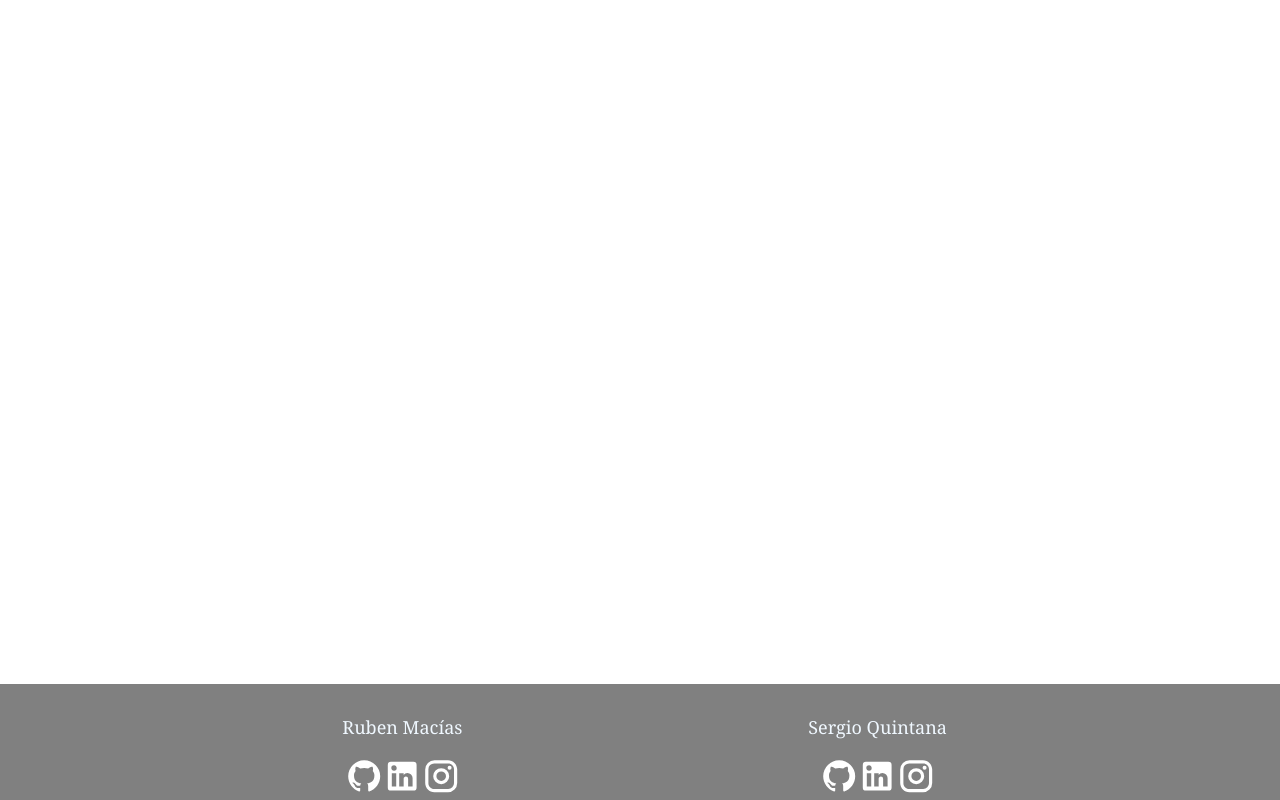
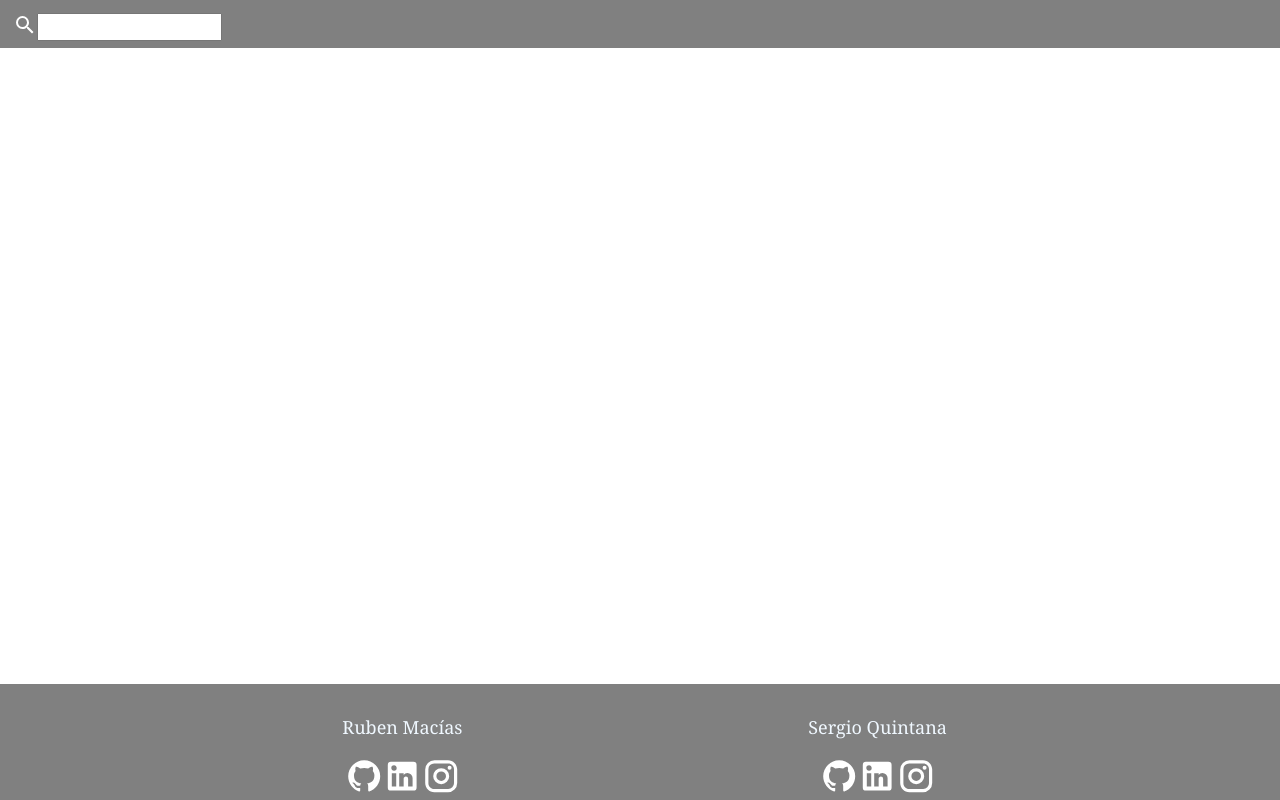
Before and after one commit to sergio1599/notes-uptc, a Next.js app: page /user in a window 1280 px wide. Built offline with nearby package versions, Linux system fonts and the light colour scheme.

Commit message:
adding find input

```diff
--- /dev/null
+++ b/components/NavBar/NavBar.js
@@ -0,0 +1,33 @@
+import React from 'react'
+import styles from './navBar.module.css';
+import Icon from '@mdi/react';
+import {mdiMagnify } from '@mdi/js';
+
+const FooterCards = (props) => {
+    return (<Icon path={props.path}
+                  size={props.size}
+                  color={props.color}
+    />);
+}
+
+
+const FooterUser = () => {
+    let fileFind = <FooterCards path={mdiMagnify } size={1} color={"#ffff"}/>
+
+    return (
+        <div className={styles.navbar}>
+            <div className={styles.elements}>
+                <div className={styles.containerInp}>
+                    <div className={styles.containerAddon}>
+                        <i title={fileFind}>{fileFind}</i>
+                    </div>
+
+                    <input type="text" className="containerInput"/>
+                </div>
+            </div>
+
+        </div>
+    )
+}
+
+export default FooterUser
--- /dev/null
+++ b/components/NavBar/navBar.module.css
@@ -0,0 +1,28 @@
+.navbar {
+    width: 100%;
+    height: 48px;
+    padding: 0.8rem;
+    background-color: gray;
+}
+
+.elements{
+    display: grid;
+    grid-template-columns: 2fr 1fr;
+    justify-items: end;
+}
+
+.containerInp{
+    display: flex;
+    width: 100%;
+
+}
+
+.containerInput {
+    flex: 1;
+}
+
+.containerAddon {
+    align-items: center;
+    display: flex;
+    justify-content: center;
+}
--- a/pages/user.js
+++ b/pages/user.js
@@ -1,8 +1,10 @@
 import Footer from '../components/Footer/Footer'
+import NavBar from '../components/NavBar/NavBar'
 
 export default function Home() {
   return (
     <div>
+        <NavBar/>
         <Footer/>
     </div>
   )
```
